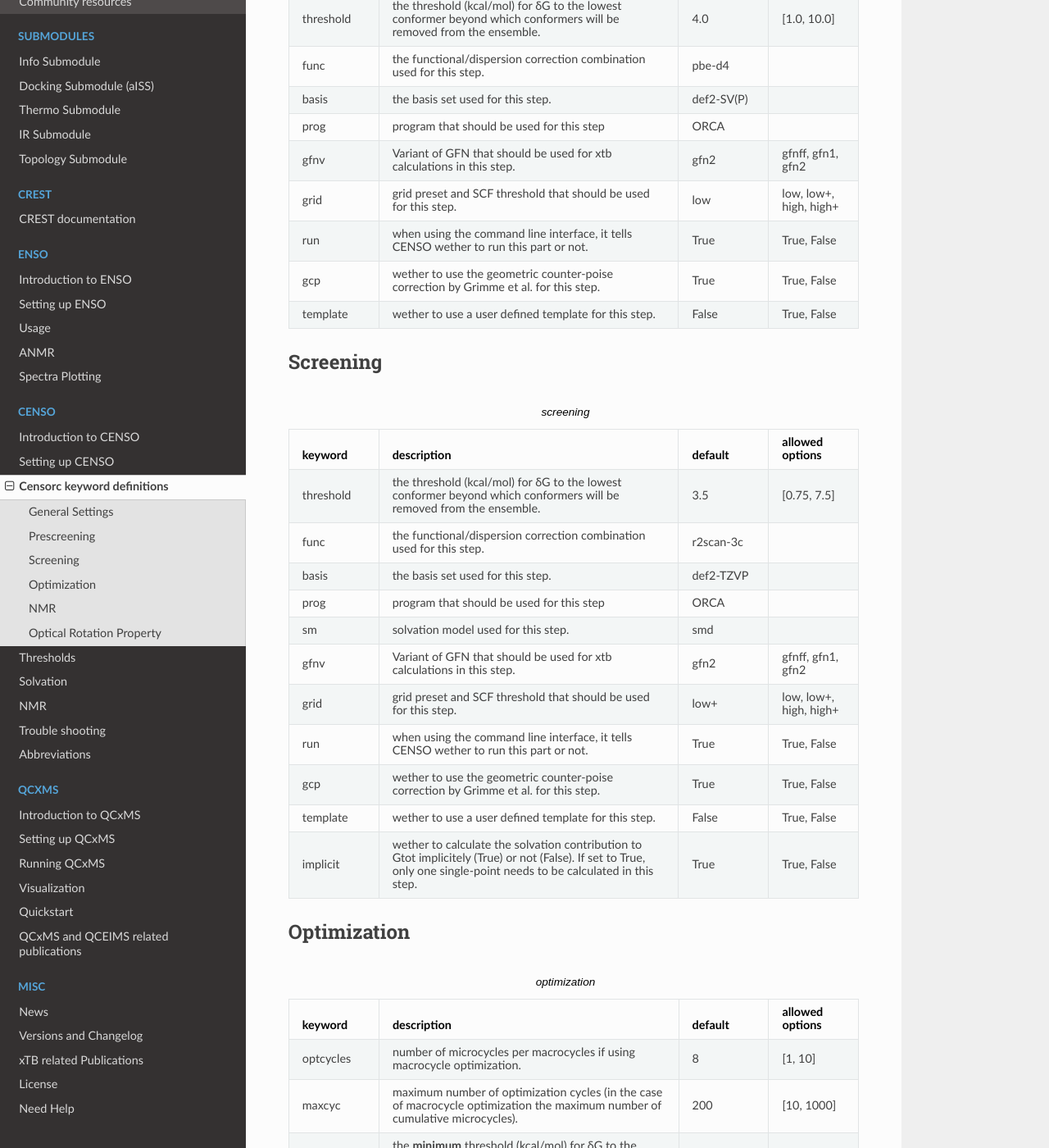
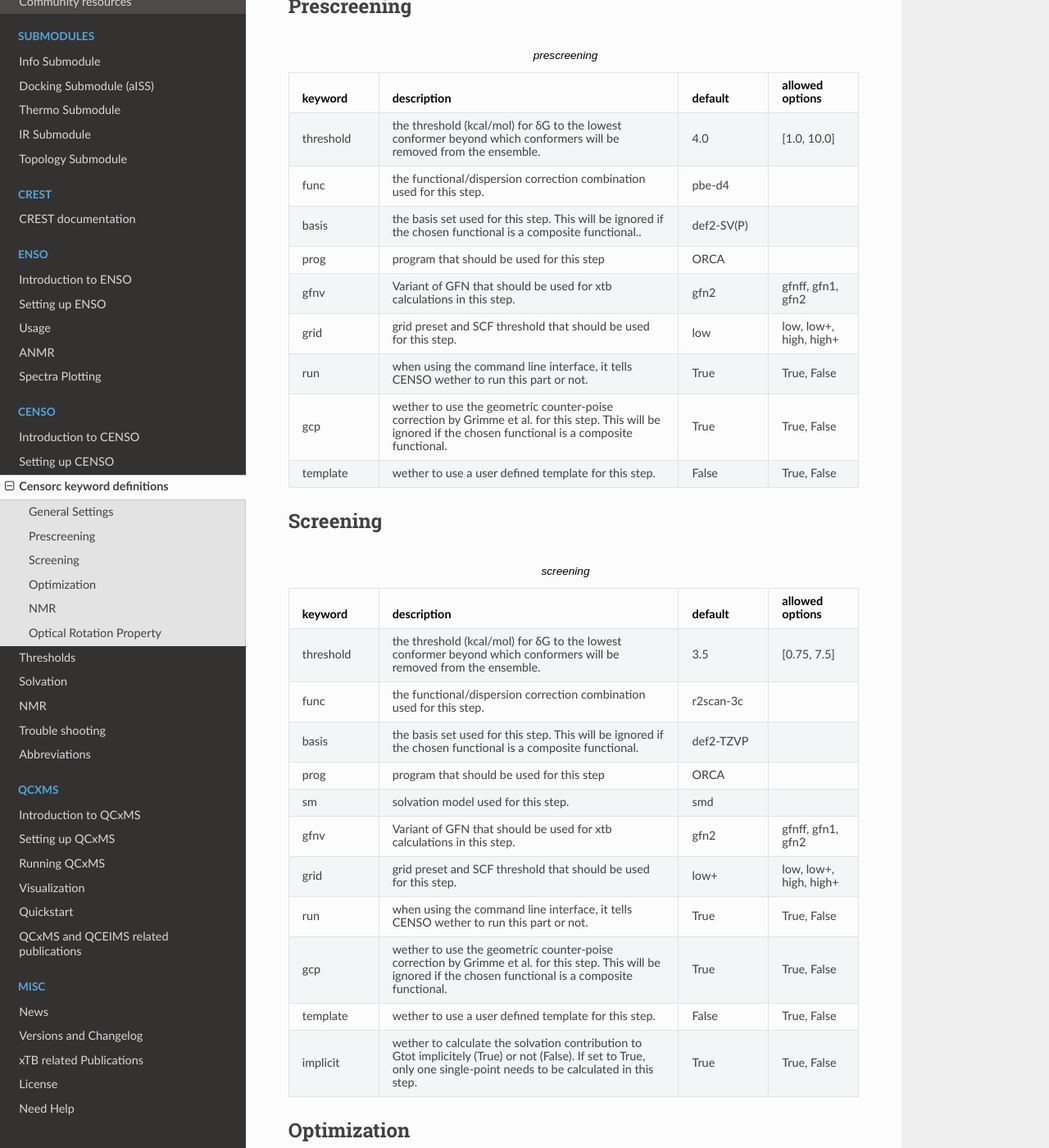
Before and after one commit to grimme-lab/xtb_docs, a Sphinx documentation site: the page built from source/CENSO_docs/censorc.rst, in a window 1280 px wide and 1400 px high, scrolled down 1773 px. Shown: the whole window at 82% size. Built offline with Sphinx 7.4.7 and the Read the Docs theme 2.0.0, drawn with Linux system fonts in a browser that asks for light colours; pages that are not in the unit, such as notebooks, are missing from menus; some of the changed text lies outside the part shown.

Commit message:
censorc info update

```diff
--- a/source/CENSO_docs/censo_implementation.rst
+++ b/source/CENSO_docs/censo_implementation.rst
@@ -55,6 +55,7 @@
 Example:
 
 .. code:: python
+
     from censo.part import CensoPart
     from censo.parallel import execute
     from censo.ensembledata import EnsembleData
@@ -139,6 +140,8 @@
             # dump ensemble
             self.ensemble.dump_ensemble(self._name)
 
+
+
 Implementing a new jobtype
 ==========================
 
--- a/source/CENSO_docs/censorc.rst
+++ b/source/CENSO_docs/censorc.rst
@@ -5,6 +5,12 @@
 ===========================
 
 .. contents::
+
+The settings should be given in the form of an rcfile (either located in ``$HOME`` and named ``.censo2rc``)
+or passed to CENSO via the ``-inprc`` argument, or read using the ``configure`` function when working from
+a custom script). If a setting is missing from the rcfile, CENSO will use the default value for that setting.
+The settings will be type checked when the rcfile is parsed, so make sure that the appropiate data type
+(e.g. int, float, str) can be parsed from the value you defined.
 
 General Settings
 ----------------
@@ -112,7 +118,7 @@
       - pbe-d4
       -
     * - basis
-      - the basis set used for this step.
+      - the basis set used for this step. This will be ignored if the chosen functional is a composite functional..
       - def2-SV(P)
       -
     * - prog
@@ -132,7 +138,7 @@
       - True
       - True, False
     * - gcp
-      - wether to use the geometric counter-poise correction by Grimme et al. for this step.
+      - wether to use the geometric counter-poise correction by Grimme et al. for this step. This will be ignored if the chosen functional is a composite functional.
       - True
       - True, False
     * - template
@@ -161,7 +167,7 @@
       - r2scan-3c
       -
     * - basis
-      - the basis set used for this step.
+      - the basis set used for this step. This will be ignored if the chosen functional is a composite functional.
       - def2-TZVP
       -
     * - prog
@@ -185,7 +191,7 @@
       - True
       - True, False
     * - gcp
-      - wether to use the geometric counter-poise correction by Grimme et al. for this step.
+      - wether to use the geometric counter-poise correction by Grimme et al. for this step. This will be ignored if the chosen functional is a composite functional.
       - True
       - True, False
     * - template
@@ -234,7 +240,7 @@
       - r2scan-3c
       -
     * - basis
-      - the basis set used for this step.
+      - the basis set used for this step. This will be ignored if the chosen functional is a composite functional.
       - def2-TZVP
       -
     * - prog
@@ -262,7 +268,7 @@
       - True
       - True, False
     * - gcp
-      - wether to use the geometric counter-poise correction by Grimme et al. for this step.
+      - wether to use the geometric counter-poise correction by Grimme et al. for this step. This will be ignored if the chosen functional is a composite functional.
       - True
       - True, False
     * - template
@@ -308,7 +314,7 @@
       - pbe0-d4
       -
     * - basis_j
-      - basis set used in calculating the couplings.
+      - basis set used in calculating the couplings. This will be ignored if the chosen functional is a composite functional.
       - def2-TZVP
       -
     * - sm_j
@@ -320,7 +326,7 @@
       - pbe0-d4
       -
     * - basis_s
-      - basis set used in calculating the shieldings.
+      - basis set used in calculating the shieldings. This will be ignored if the chosen functional is a composite functional.
       - def2-TZVP
       -
     * - sm_s
@@ -360,7 +366,7 @@
       - False
       - True, False
     * - gcp
-      - wether to use the geometric counter-poise correction by Grimme et al. for this step.
+      - wether to use the geometric counter-poise correction by Grimme et al. for this step. This will be ignored if the chosen functional is a composite functional.
       - True
       - True, False
     * - couplings
```
